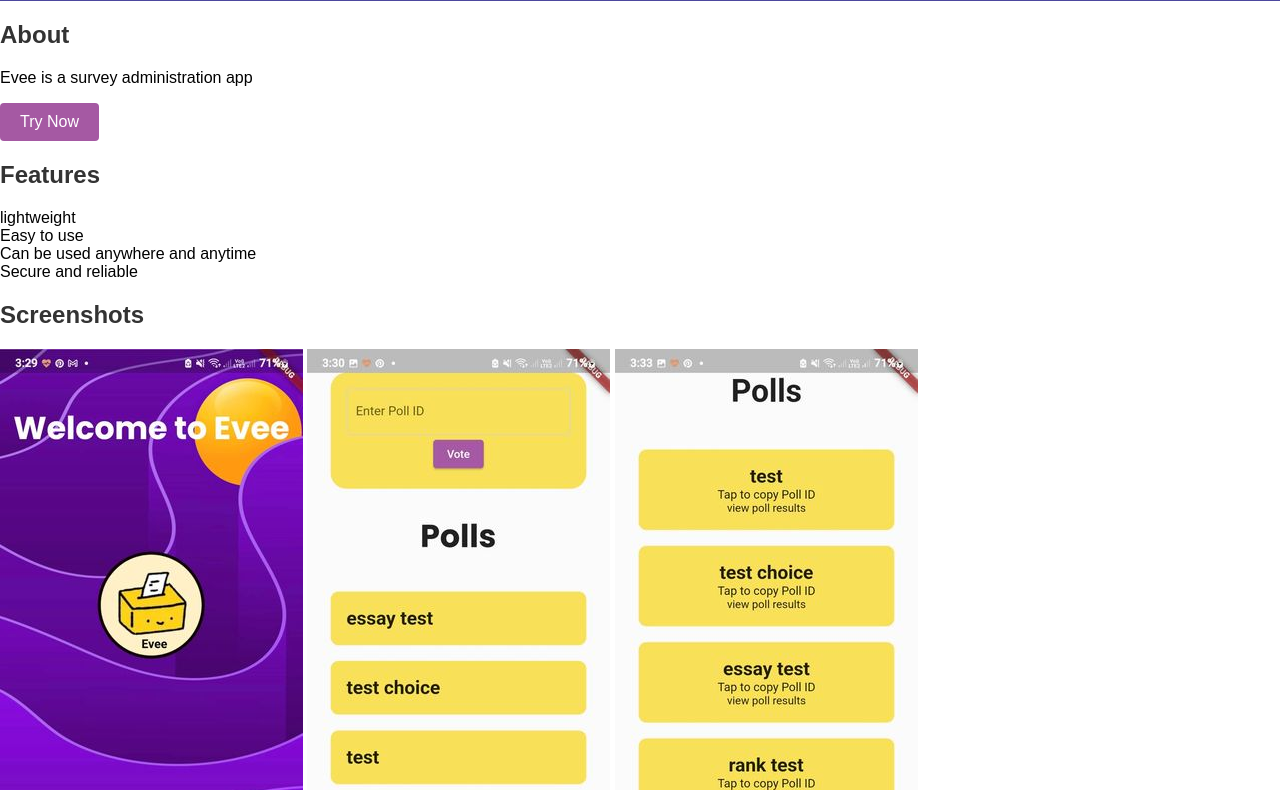
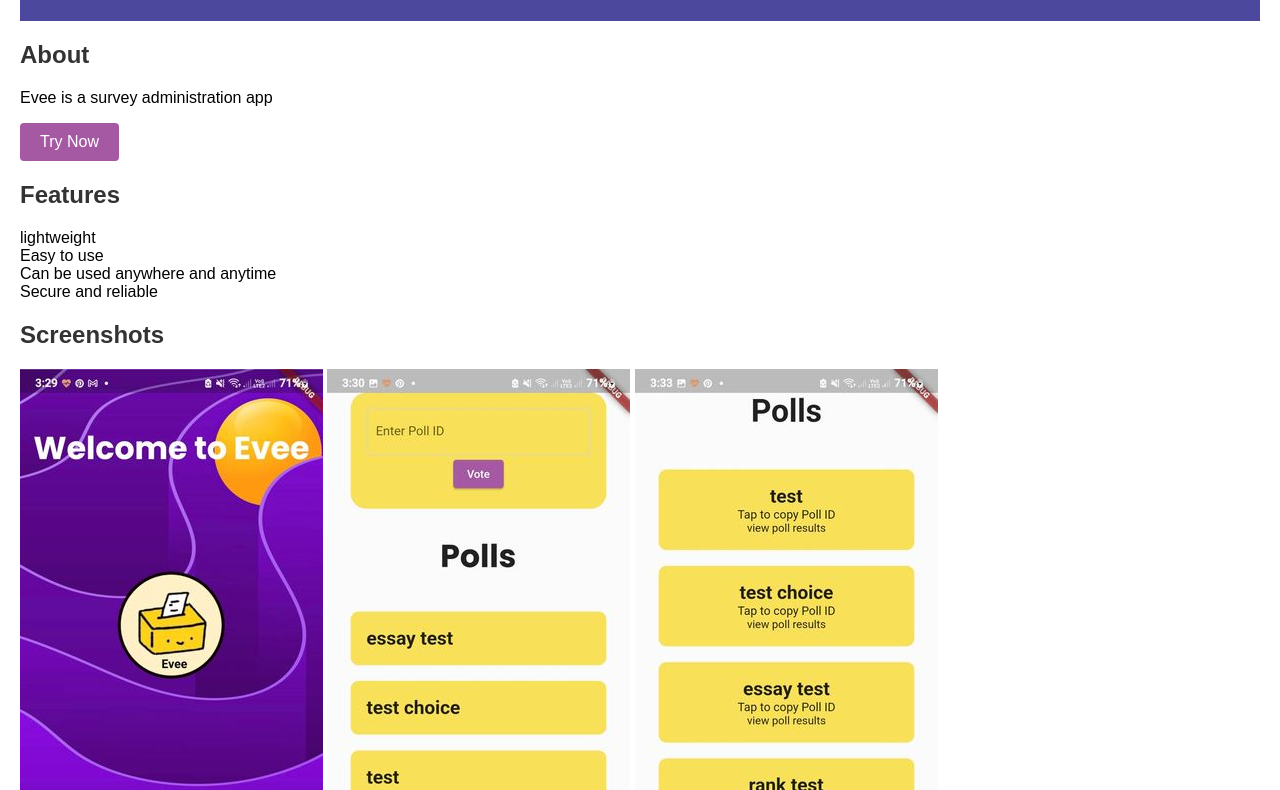
Before and after one commit to AverageDude0716/Evee-website, a plain HTML site: page index.html in a window 1280 px wide. Shown: the part 99-889 px from the top of the page. Drawn offline with Linux system fonts and the light colour scheme.

Commit message:
update ui

```diff
--- a/index.css
+++ b/index.css
@@ -2,7 +2,7 @@
 body {
     font-family: Arial, sans-serif;
     margin: 0;
-    padding: 0;
+    padding: 20px;
     background-color: #ffffff;
 }
 
@@ -57,6 +57,7 @@ button#downloadButton {
     border-radius: 4px;
     cursor: pointer;
     font-size: 16px;
+    margin-left: auto; /* Added to align the button to the right */
 }
 
 button#downloadButton:hover {
```
